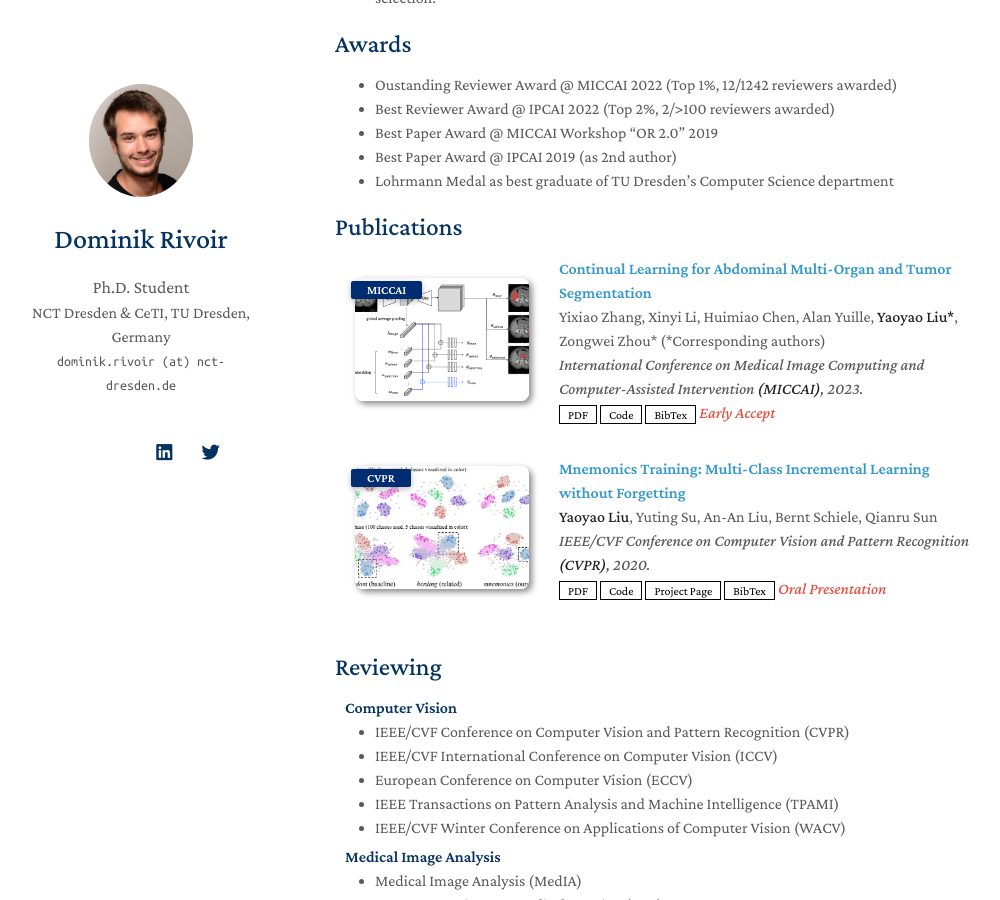
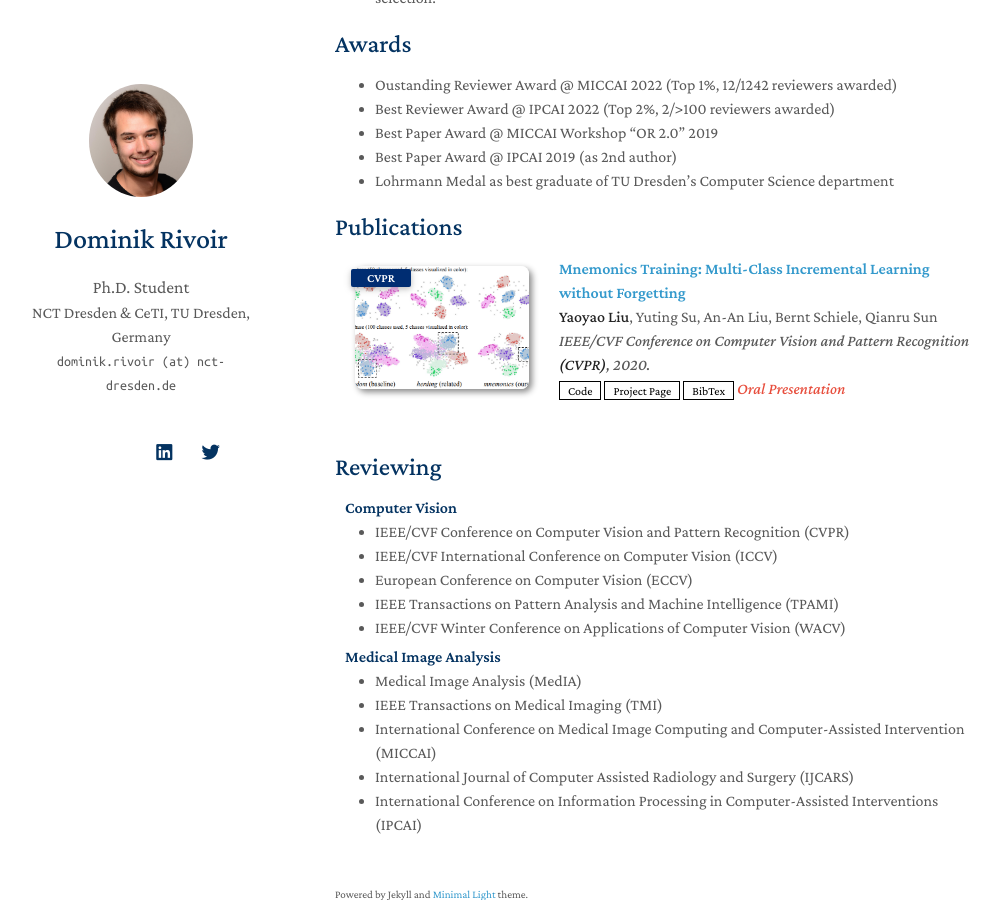
Before and after one commit to dominikrivoir/dominikrivoir.github.io, a Jekyll site: the page built from index.md, in a window 1280 px wide and 900 px high, scrolled down 556 px. Shown: the whole window, without its empty margins (135-1135 px from the left). Built offline with Jekyll 4.4.1, drawn with Linux system fonts in a browser that asks for light colours; nearby versions of some CDN libraries; a style sheet for code colours, icons or effects is not loaded; our own code applies the rules of GitHub Pages for plain Markdown files.

Commit message:
Update publications.yml

```diff
--- a/_data/publications.yml
+++ b/_data/publications.yml
@@ -1,20 +1,11 @@
 main:
-
-  - title: Continual Learning for Abdominal Multi-Organ and Tumor Segmentation
-    authors: Yixiao Zhang, Xinyi Li, Huimiao Chen, Alan Yuille, <strong>Yaoyao Liu*</strong>, Zongwei Zhou* (*Corresponding authors)
-    conference_short: MICCAI
-    conference: International Conference on Medical Image Computing and Computer-Assisted Intervention <strong>(MICCAI)</strong>, 2023.
-    pdf: https://arxiv.org/pdf/2306.00988.pdf
-    code: https://github.com/MrGiovanni/ContinualLearning
-    bibtex: https://bib.yliu.me/MICCAI23.txt
-    image: ./assets/img/teaser_example_2.png
-    notes: Early Accept
 
   - title: "Mnemonics Training: Multi-Class Incremental Learning without Forgetting"
     authors: <strong>Yaoyao Liu</strong>, Yuting Su, An-An Liu, Bernt Schiele, Qianru Sun
     conference_short: CVPR
     conference: IEEE/CVF Conference on Computer Vision and Pattern Recognition <strong>(CVPR)</strong>, 2020.
-    pdf: https://arxiv.org/pdf/2002.10211.pdf
+    publication: https://arxiv.org/pdf/2002.10211.pdf
+    arxiv: https://arxiv.org/pdf/2002.10211.pdf
     code: https://github.com/yaoyao-liu/class-incremental-learning/tree/main/mnemonics-training
     page: https://class-il.mpi-inf.mpg.de/mnemonics/
     bibtex: https://class-il.mpi-inf.mpg.de/mnemonics/
```
